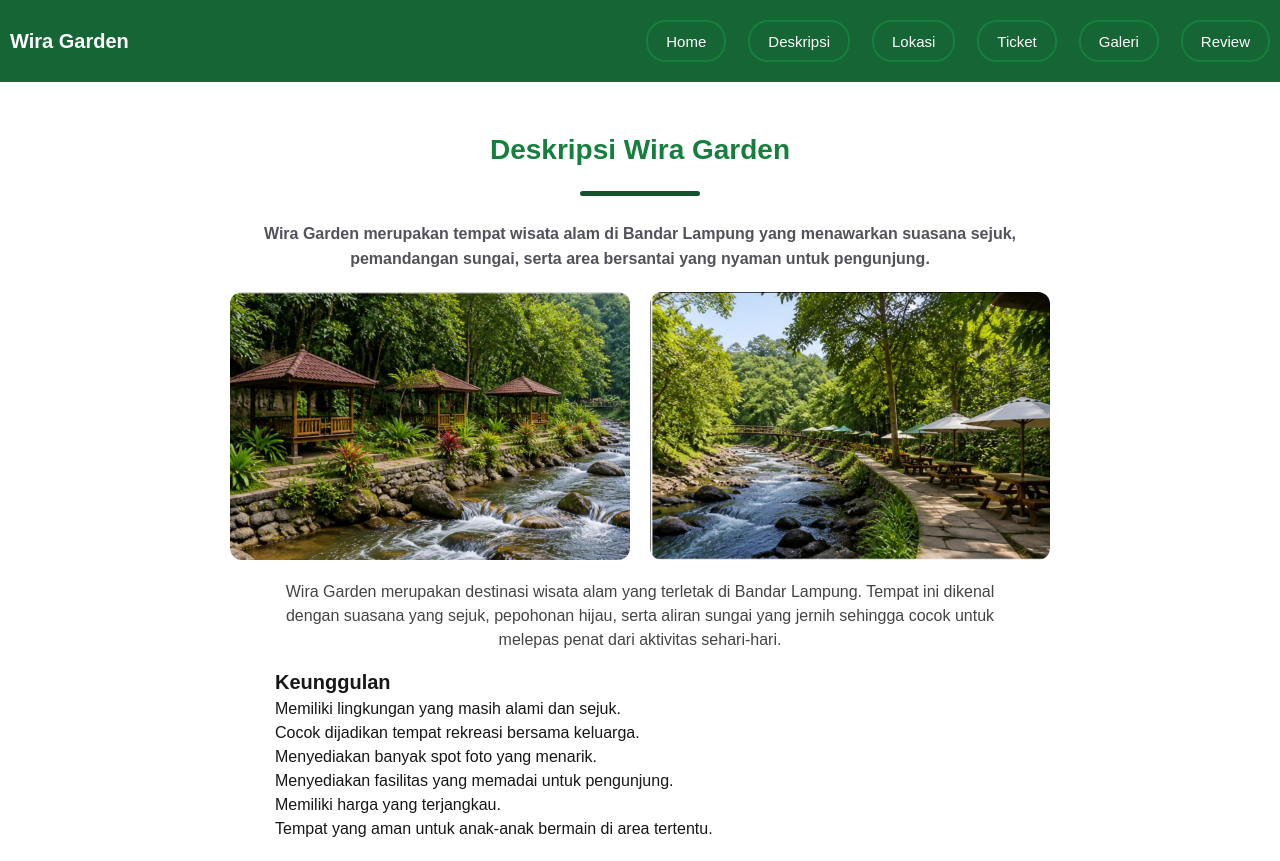
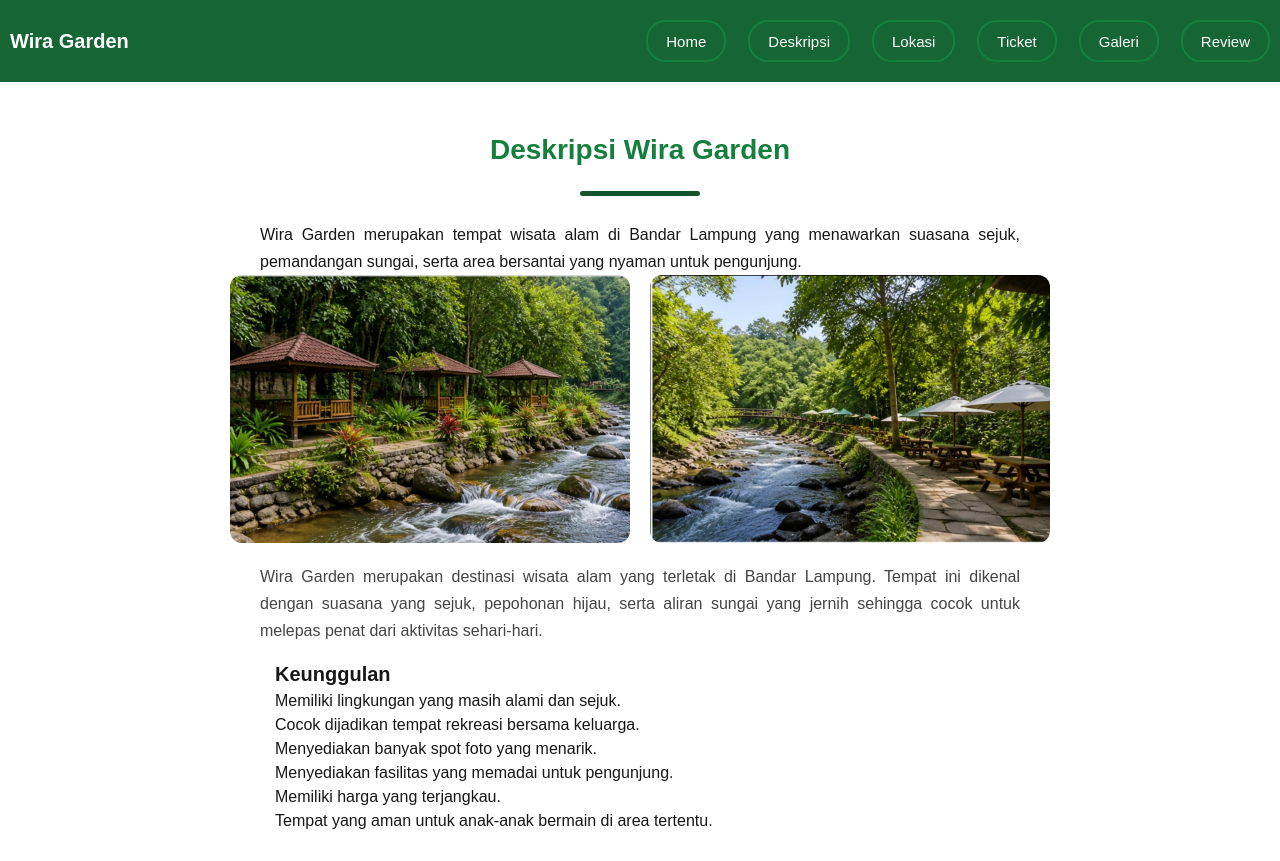
Before and after one commit to jovanakbarsetiodono-code/TI-WEB-24A-SIXTUPLE, a Next.js app in the folder my-app/: page /Deskripsi in a window 1280 px wide. Built offline with nearby package versions, Linux system fonts and the light colour scheme.

Commit message:
memperbaiki perataan teks pada halaman deskripsi

```diff
--- a/my-app/app/Deskripsi/deskripsi.module.css
+++ b/my-app/app/Deskripsi/deskripsi.module.css
@@ -66,13 +66,10 @@
   text-align: left;
 }
 
-.deskripsi-text {
-  font-size: 16px;
-  color: #52525b;
-  margin-bottom: 20px;
-  line-height: 1.6;
-  text-align: center;
-  font-weight: bold;
+.deskripsi-text,
+.deskripsi-description {
+  text-align: justify;
+  line-height: 1.7;
 }
 
 /*RESPONSIVE MOBILE*/
```
